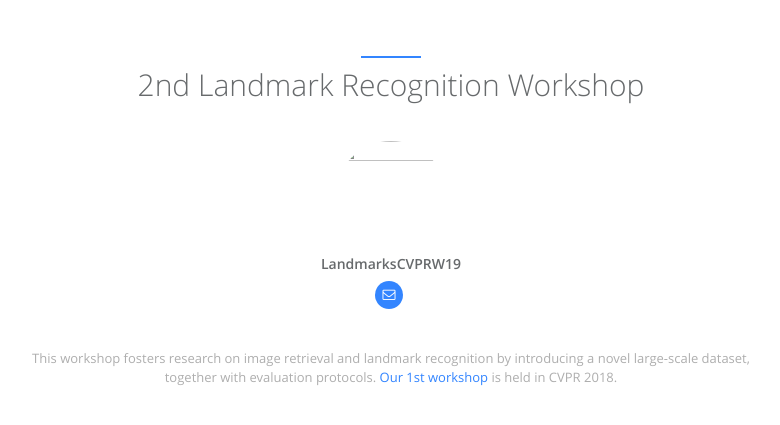
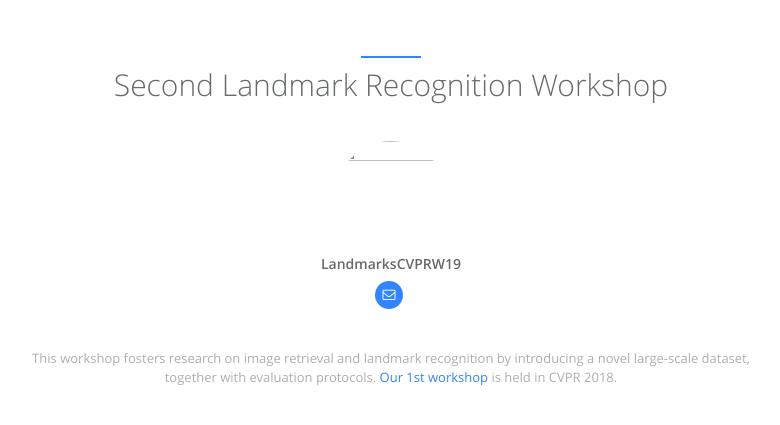
Before and after one commit to ilr-workshop/ECCVW2020, a Jekyll site: the page built from index.html, in a window 1280 px wide and 900 px high, cut to the strip 474-899 px from the top of the window. Shown: the whole strip, without its empty margins (249-1029 px from the left). Built offline with Jekyll 4.4.1, drawn with Linux system fonts in a browser that asks for light colours.

Commit message:
update content

```diff
--- a/_includes/sections/about.html
+++ b/_includes/sections/about.html
@@ -2,7 +2,7 @@
     <div class="row m-b-lg">
         <div class="col-lg-12 text-center">
             <div class="navy-line"></div>
-            <h1><span data-i18n="about_me.about_me">2nd Landmark Recognition Workshop</span></h1>
+            <h1><span data-i18n="about_me.about_me">Second Landmark Recognition Workshop</span></h1>
             <!-- <p>Donec sed odio dui. Etiam porta sem malesuada magna mollis euismod.</p> -->
         </div>
     </div>
```
Also changed, not shown: 2 other files.
